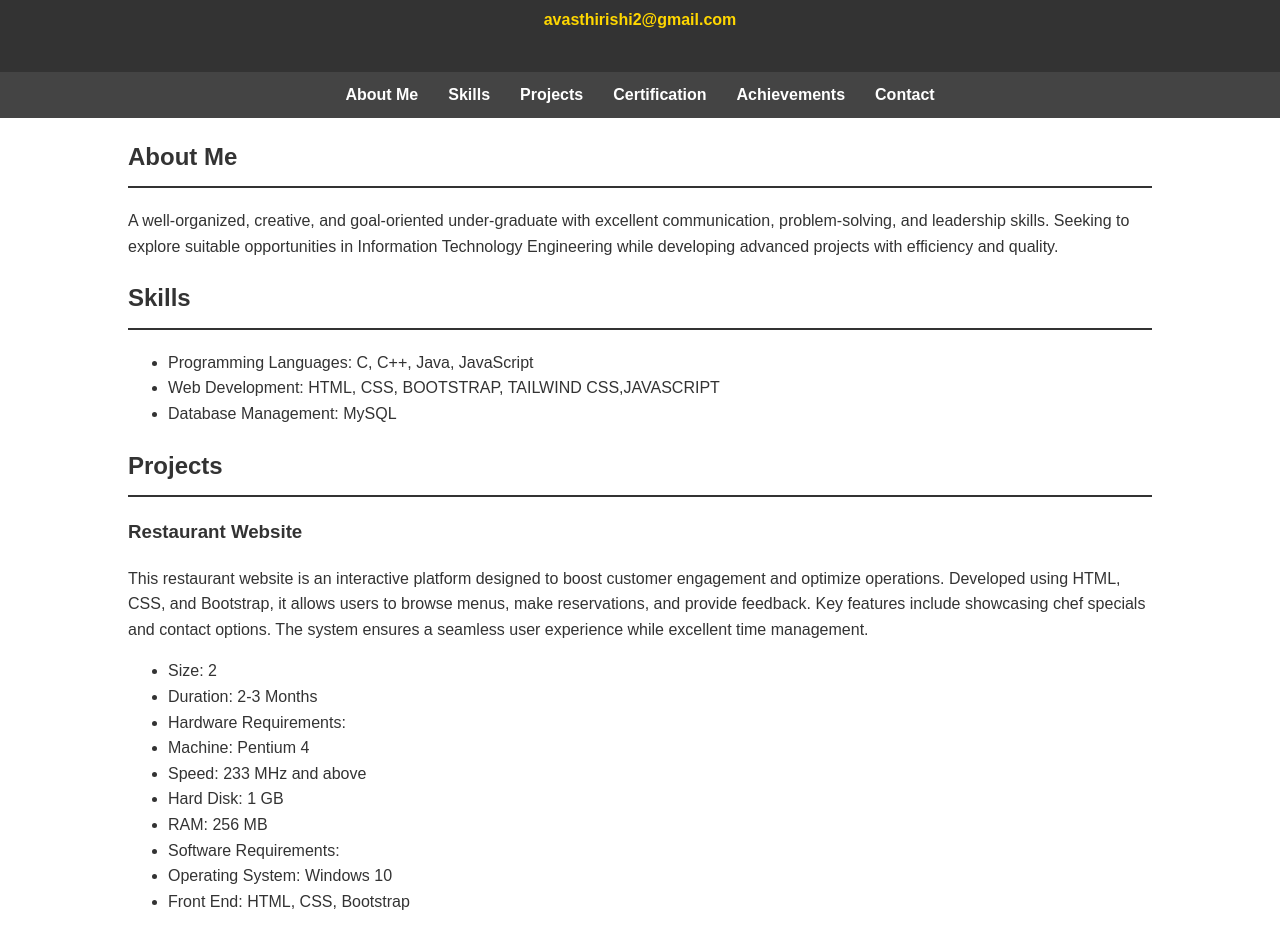
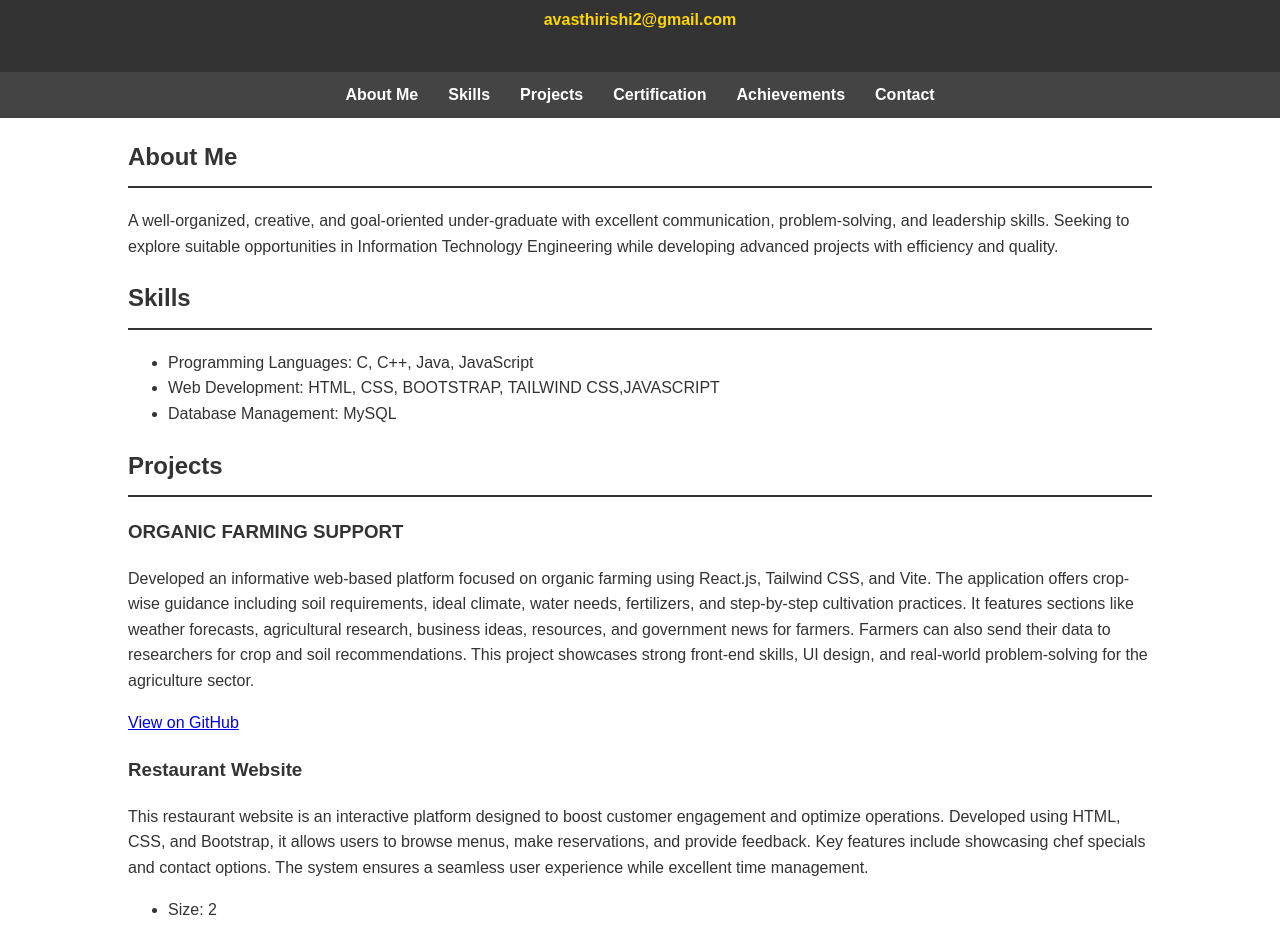
Before and after one commit to avasthirishi/My_portfolio, a plain HTML site: page index.html in a window 1280 px wide. Shown: the part 138-1065 px from the top of the page. Drawn offline with Linux system fonts and the light colour scheme; a script that the page names is missing.

Commit message:
Update index.html

```diff
--- a/index.html
+++ b/index.html
@@ -43,6 +43,14 @@
 
     <section id="projects" class="container">
         <h2>Projects</h2>
+        <div class="project">
+    <h3>ORGANIC FARMING SUPPORT</h3>
+    <p>
+        Developed an informative web-based platform focused on organic farming using React.js, Tailwind CSS, and Vite. The application offers crop-wise guidance including soil requirements, ideal climate, water needs, fertilizers, and step-by-step cultivation practices. It features sections like weather forecasts, agricultural research, business ideas, resources, and government news for farmers. Farmers can also send their data to researchers for crop and soil recommendations. This project showcases strong front-end skills, UI design, and real-world problem-solving for the agriculture sector.
+    </p>
+    <a href="https://avasthirishi.github.io/organic-farming-support/">View on GitHub</a>
+</div>
+
         <div class="project">
             <h3>Restaurant Website</h3>
             <p>
```
